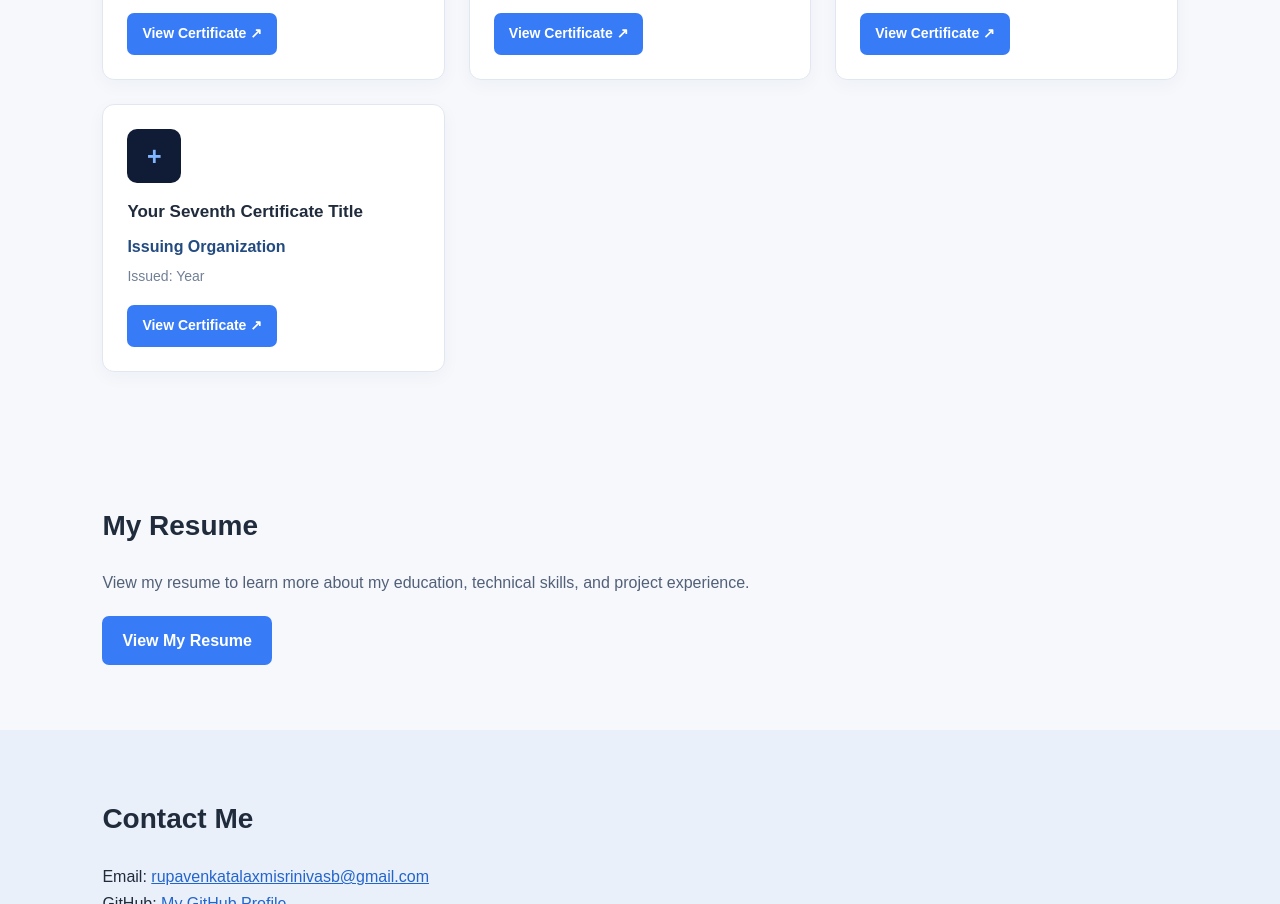
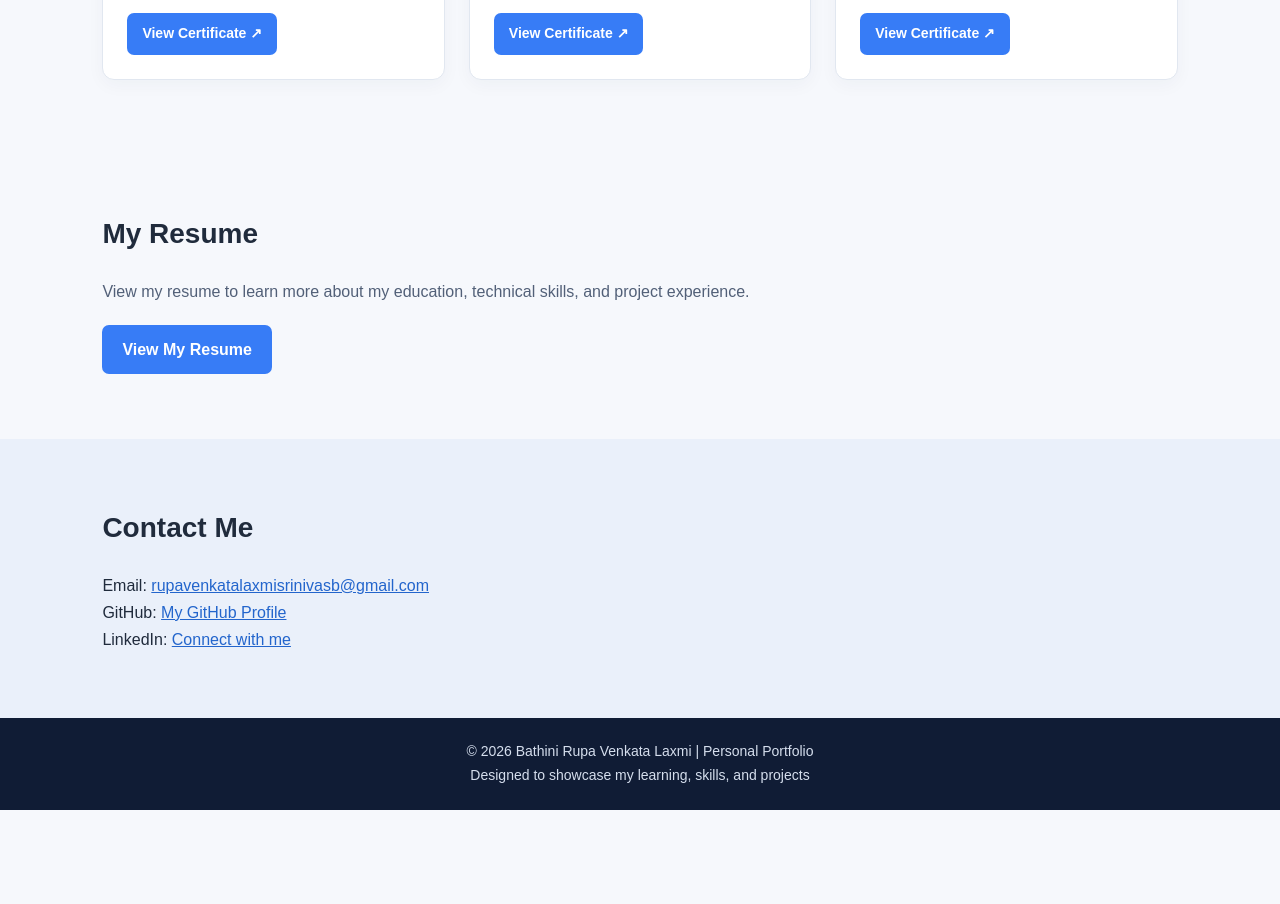
Before and after one commit to rupa-17/Portfolio, a plain HTML site: page index.html in a window 1280 px wide. Shown: the part 3608-4512 px from the top of the page. After the commit the page ends 4418 px from the top, so only its background shows below. Drawn offline with Linux system fonts and the light colour scheme.

Commit message:
Update index.html

```diff
--- a/index.html
+++ b/index.html
@@ -601,7 +601,7 @@
 
           <a
             class="certificate-link"
-            href="file:///C:/Users/rupav/Downloads/_MongoDB%20_certificates.pdf"
+            href="https://drive.google.com/file/d/13Shp1N6bNs6p_58l4nemZQM5MjKLyj1s/view?usp=drive_link"
             target="_blank"
             rel="noopener noreferrer">
             View Certificate ↗
@@ -699,24 +699,6 @@
           </a>
         </div>
 
-        <!-- Certificate 7: Replace with your actual certificate -->
-        <div class="certificate-card">
-          <div class="certificate-icon" aria-hidden="true">+</div>
-
-          <h3>Your Seventh Certificate Title</h3>
-
-          <p class="issuer">Issuing Organization</p>
-          <p class="issued">Issued: Year</p>
-
-          <a
-            class="certificate-link"
-            href="YOUR_SEVENTH_CERTIFICATE_URL"
-            target="_blank"
-            rel="noopener noreferrer">
-            View Certificate ↗
-          </a>
-        </div>
-
       </div>
     </section>
 
```
